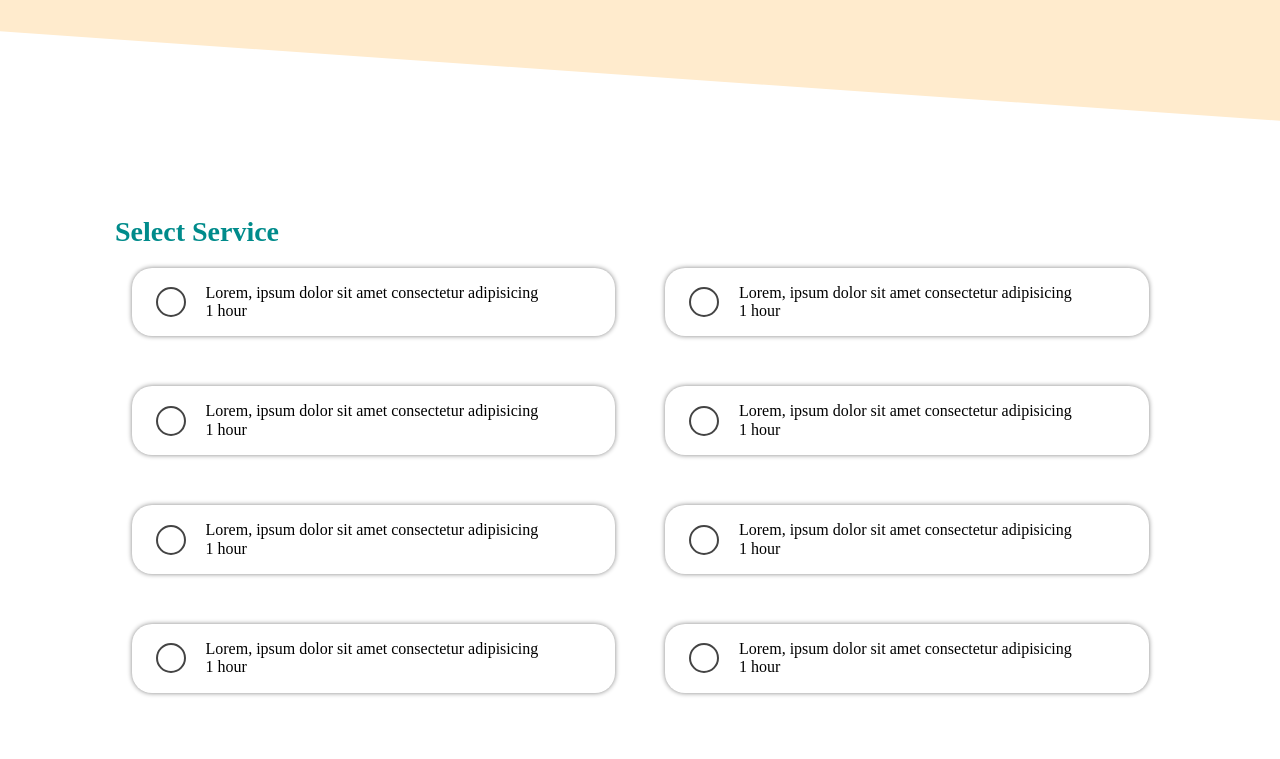
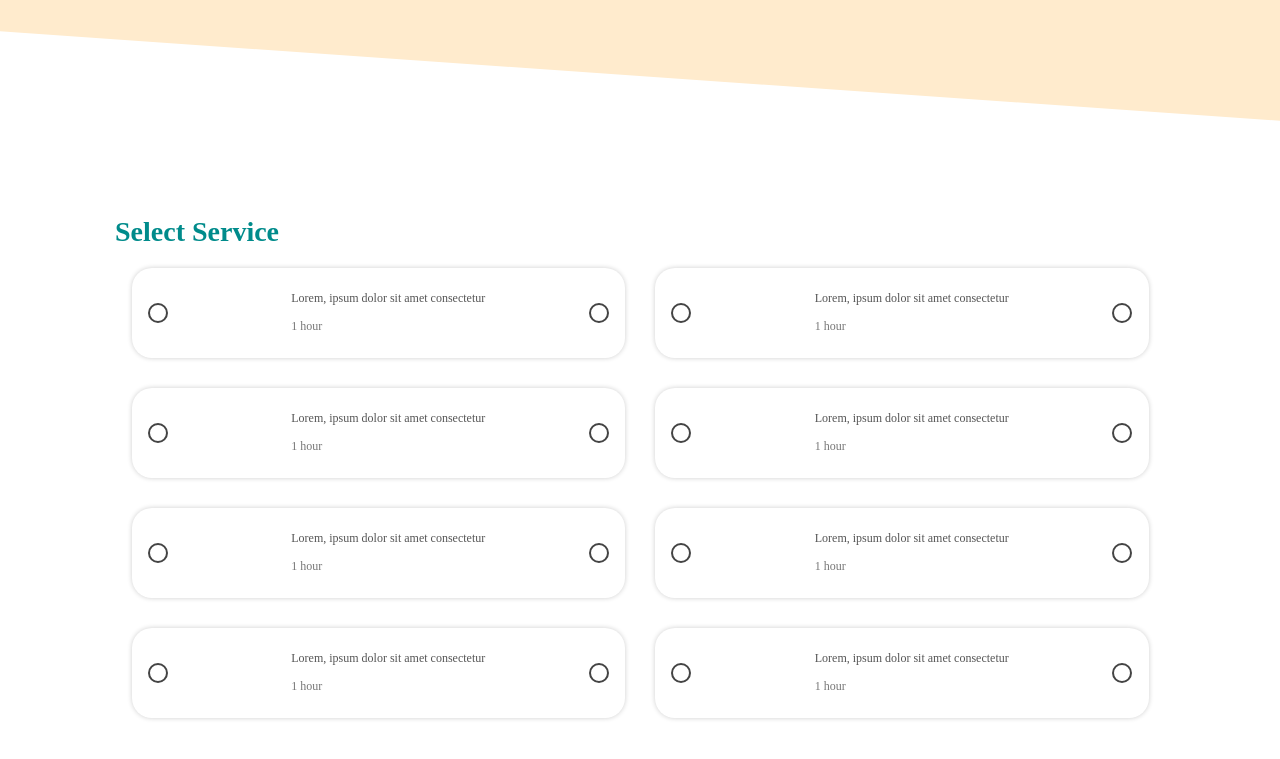
Before and after one commit to BaraaMohamed7/html-css_practice-01, a plain HTML site: page index.html in a window 1280 px wide. Shown: the part 591-1350 px from the top of the page. Drawn offline with Linux system fonts and the light colour scheme.

Commit message:
first upload

```diff
--- a/css/main.css
+++ b/css/main.css
@@ -189,23 +189,39 @@ nav {
 .services {
 	width: 90%;
 	display: grid;
-	grid-template-columns: 1fr 1fr;
-	gap: 50px;
+	grid-template-columns: auto auto;
+	gap: 30px;
 	margin: 0 auto;
 }
 
 .service {
 	display: flex;
-	box-shadow: 0 0 5px #0000007d;
-	padding: 16px 24px;
+	box-shadow: 0 0 5px #00000032;
+	padding: 24px 16px;
 	border-radius: 20px;
 	align-items: center;
+	justify-content: space-between;
 }
 
-.check-icon {
-	width: 30px;
-	height: 30px;
+.check-icon,
+.information-icon {
+	width: 20px;
+	height: 20px;
 	border: 2px solid #444;
 	border-radius: 50%;
 	margin-right: 20px;
 }
+
+.service-text p {
+	font-size: 12px;
+	color: #555;
+	margin-bottom: 10px;
+}
+.service-text span {
+	font-size: 12px;
+	color: #777;
+}
+
+.information-icon {
+	margin: 0;
+}
--- a/index.html
+++ b/index.html
@@ -65,7 +65,7 @@
 					<div class="service">
 						<div class="check-icon"></div>
 						<div class="service-text">
-							<p>Lorem, ipsum dolor sit amet consectetur adipisicing</p>
+							<p>Lorem, ipsum dolor sit amet consectetur</p>
 							<span>1 hour</span>
 						</div>
 						<div class="information-icon"></div>
@@ -73,7 +73,7 @@
 					<div class="service">
 						<div class="check-icon"></div>
 						<div class="service-text">
-							<p>Lorem, ipsum dolor sit amet consectetur adipisicing</p>
+							<p>Lorem, ipsum dolor sit amet consectetur</p>
 							<span>1 hour</span>
 						</div>
 						<div class="information-icon"></div>
@@ -81,7 +81,7 @@
 					<div class="service">
 						<div class="check-icon"></div>
 						<div class="service-text">
-							<p>Lorem, ipsum dolor sit amet consectetur adipisicing</p>
+							<p>Lorem, ipsum dolor sit amet consectetur</p>
 							<span>1 hour</span>
 						</div>
 						<div class="information-icon"></div>
@@ -89,7 +89,7 @@
 					<div class="service">
 						<div class="check-icon"></div>
 						<div class="service-text">
-							<p>Lorem, ipsum dolor sit amet consectetur adipisicing</p>
+							<p>Lorem, ipsum dolor sit amet consectetur</p>
 							<span>1 hour</span>
 						</div>
 						<div class="information-icon"></div>
@@ -97,7 +97,7 @@
 					<div class="service">
 						<div class="check-icon"></div>
 						<div class="service-text">
-							<p>Lorem, ipsum dolor sit amet consectetur adipisicing</p>
+							<p>Lorem, ipsum dolor sit amet consectetur</p>
 							<span>1 hour</span>
 						</div>
 						<div class="information-icon"></div>
@@ -105,7 +105,7 @@
 					<div class="service">
 						<div class="check-icon"></div>
 						<div class="service-text">
-							<p>Lorem, ipsum dolor sit amet consectetur adipisicing</p>
+							<p>Lorem, ipsum dolor sit amet consectetur</p>
 							<span>1 hour</span>
 						</div>
 						<div class="information-icon"></div>
@@ -113,7 +113,7 @@
 					<div class="service">
 						<div class="check-icon"></div>
 						<div class="service-text">
-							<p>Lorem, ipsum dolor sit amet consectetur adipisicing</p>
+							<p>Lorem, ipsum dolor sit amet consectetur</p>
 							<span>1 hour</span>
 						</div>
 						<div class="information-icon"></div>
@@ -121,7 +121,7 @@
 					<div class="service">
 						<div class="check-icon"></div>
 						<div class="service-text">
-							<p>Lorem, ipsum dolor sit amet consectetur adipisicing</p>
+							<p>Lorem, ipsum dolor sit amet consectetur</p>
 							<span>1 hour</span>
 						</div>
 						<div class="information-icon"></div>
```
